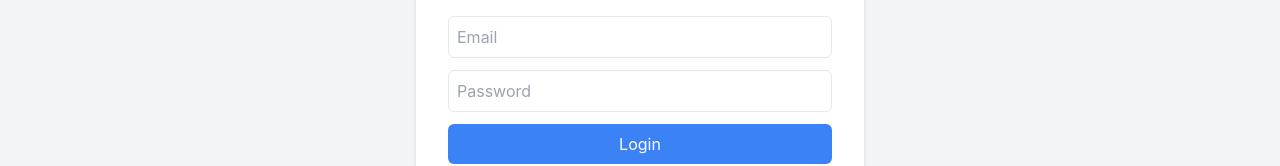
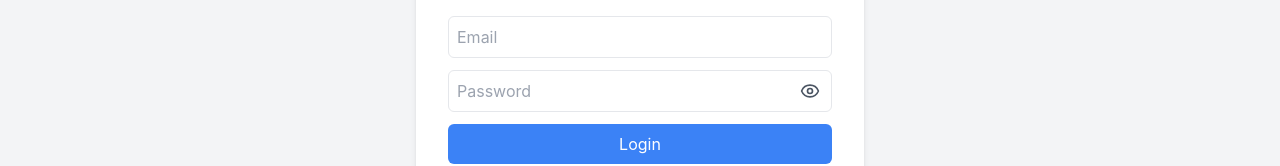
Before and after one commit to hardikpatel2906/CodeIQ, a React (Vite) app: page /login in a window 1280 px wide. Shown: the part 378-544 px from the top of the page. Built offline with nearby package versions, Linux system fonts and the light colour scheme.

Commit message:
Added password hide/show button in login page

```diff
--- a/package.json
+++ b/package.json
@@ -12,6 +12,7 @@
   "dependencies": {
     "axios": "^1.8.1",
     "framer-motion": "^12.4.7",
+    "lucide-react": "^0.479.0",
     "react": "^19.0.0",
     "react-dom": "^19.0.0",
     "react-router-dom": "^7.1.5"
--- a/src/pages/Login.tsx
+++ b/src/pages/Login.tsx
@@ -3,11 +3,13 @@ import { Link } from "react-router-dom";
 import { loginUser } from "../services/api";
 import { useAuth } from "../context/AuthContext";
 import { useNavigate } from "react-router-dom";
+import { Eye, EyeOff } from "lucide-react";
 
 const Login: React.FC = () => {
     const [email, setEmail] = useState("");
     const [password, setPassword] = useState("");
     const [error, setError] = useState<string | null>(null);
+    const [showPassword, setShowPassword] = useState(false);
     const { login } = useAuth();
     const navigate = useNavigate();
 
@@ -41,14 +43,23 @@ const Login: React.FC = () => {
                         className="w-full p-2 mb-3 border rounded-md bg-white text-black"
                         required
                     />
+                    <div className="relative mb-3">
                         <input
-                        type="password"
+                            type={showPassword ? "text" : "password"}
                             placeholder="Password"
                             value={password}
                             onChange={(e) => setPassword(e.target.value)}
-                        className="w-full p-2 mb-3 border rounded-md bg-white text-black"
+                            className="w-full p-2 pr-10 border rounded-md bg-white text-black"
                             required
                         />
+                        <button
+                            type="button"
+                            onClick={() => setShowPassword(!showPassword)}
+                            className="absolute inset-y-0 right-3 flex items-center text-gray-600"
+                        >
+                            {showPassword ? <EyeOff size={20} /> : <Eye size={20} />}
+                        </button>
+                    </div>
                     <button type="submit" className="w-full bg-blue-500 text-white p-2 rounded-md">
                         Login
                     </button>
```
Also changed, not shown: 1 other file (tests, documents, lock files or other folders). Lines whose indentation alone changed are shown as unchanged.
